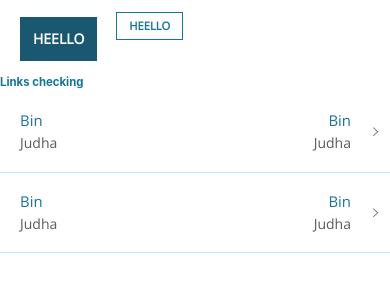
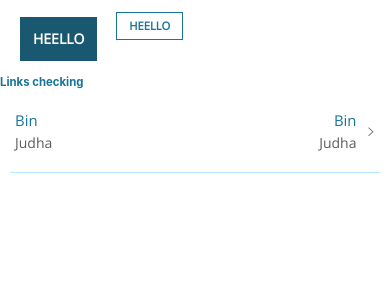
Before and after one commit to srameshr/sass-tuts, a website: page www/index.html in a window 390 px wide. Shown: the part 46-338 px from the top of the page. Drawn offline with Linux system fonts and the light colour scheme; some packages are replaced by stand-ins of ours; files that its build step writes are made by us from their sources; files whose address does not match are found by name.

Commit message:
Accounts card

```diff
--- a/scss/_accounts-card.scss
+++ b/scss/_accounts-card.scss
@@ -7,7 +7,14 @@
   // Sub heading variables
   $sub-heading-font-size: 1em;
 
-  border-bottom: $accounts-card-bottom-border;
+  & > .row:nth-child(1) {
+    border-bottom: $accounts-card-bottom-border;
+    margin-left: 10px;
+    margin-right: 10px;
+    padding-left: 0;
+    padding-right: 0;
+    width: auto;
+  }
 
   & h3 {
     color: $primary-active;
--- a/scss/_utils.scss
+++ b/scss/_utils.scss
@@ -1,5 +1,10 @@
 .no-padding {
   padding: 0
+}
+
+.no-horizontal-padding {
+  padding-left: 0;
+  padding-right: 0;
 }
 
 .col-95 {
--- a/www/index.html
+++ b/www/index.html
@@ -29,31 +29,12 @@
       <button class="button mcb-button secondary button-outline button-small">HEELLO</button><br>
       <a href="#" class="mcb-links">Links checking</a>
 
-      <div class="mcb-accounts-card">
-        <div class="row">
-          <div class="col col-95">
-            <div class="row">
-              <div class="col text-left col-66">
-                <h3>Bin</h3>
-                <h5>Judha</h5>
-              </div>
-              <div class="col text-right">
-                <h3>Bin</h3>
-                <h5>Judha</h5>
-              </div>
-            </div>
-          </div>
-          <div class="col text-right card-arrow-icon">
-          <i class="icon ion-ios-arrow-right"></i>
-          </div>
-        </div>
-      </div>
 
 
 <div class="mcb-accounts-card">
         <div class="row">
-          <div class="col col-95">
-            <div class="row">
+          <div class="col col-95 no-horizontal-padding">
+            <div class="row no-horizontal-padding">
               <div class="col text-left col-66">
                 <h3>Bin</h3>
                 <h5>Judha</h5>
```
Also changed, not shown: www/css/ionic.app.css, www/css/ionic.app.min.css.
